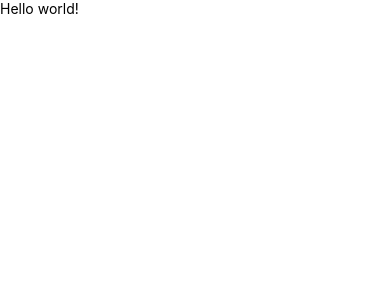
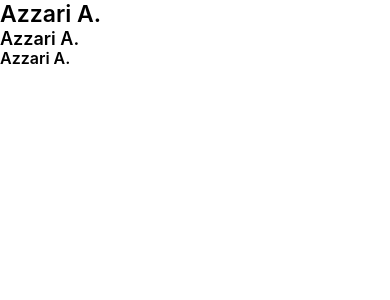
Before and after one commit to VerneriLop/DonationAppUdemy, a React Native app: screen / in a window 390 px wide. Shown: the top 300 px of the page. Built offline with nearby package versions, Linux system fonts and the light colour scheme.

Commit message:
header component ready

```diff
--- /dev/null
+++ b/components/Header/Header.tsx
@@ -0,0 +1,30 @@
+import React from 'react';
+import {View, Text} from 'react-native';
+import style from './style';
+
+type Props = {
+  title?: string;
+  type?: number;
+};
+
+const Header = ({title = '', type}: Props): JSX.Element => {
+  const styleToApply = () => {
+    switch (type) {
+      case 1:
+        return style.title1;
+      case 2:
+        return style.title2;
+      case 3:
+        return style.title3;
+      default:
+        return style.title1;
+    }
+  };
+  return (
+    <View>
+      <Text style={styleToApply()}>{title}</Text>
+    </View>
+  );
+};
+
+export default Header;
--- /dev/null
+++ b/components/Header/style.ts
@@ -0,0 +1,25 @@
+import {StyleSheet} from 'react-native';
+import {scaleFontSize} from '../../assets/styles/scaling';
+
+const style = StyleSheet.create({
+  title1: {
+    fontFamily: 'Inter',
+    fontSize: scaleFontSize(24),
+    lineHeight: scaleFontSize(29),
+    fontWeight: '600',
+  },
+  title2: {
+    fontFamily: 'Inter',
+    fontSize: scaleFontSize(18),
+    lineHeight: scaleFontSize(22),
+    fontWeight: '600',
+  },
+  title3: {
+    fontFamily: 'Inter',
+    fontSize: scaleFontSize(16),
+    lineHeight: scaleFontSize(19),
+    fontWeight: '600',
+  },
+});
+
+export default style;
--- a/screens/Home/Home.tsx
+++ b/screens/Home/Home.tsx
@@ -1,14 +1,16 @@
 import React from 'react';
 import {SafeAreaView, Text, View} from 'react-native';
 
+import Header from '../../components/Header/Header';
+
 import globalStyle from '../../assets/styles/globalStyle';
 
-export const Home = () => {
+export const Home = (): JSX.Element => {
   return (
     <SafeAreaView style={[globalStyle.backgroundWhite, globalStyle.flex]}>
-      <View>
-        <Text>Hello world!</Text>
-      </View>
+      <Header title="Azzari A." type={1} />
+      <Header title="Azzari A." type={2} />
+      <Header title="Azzari A." type={3} />
     </SafeAreaView>
   );
 };
```
